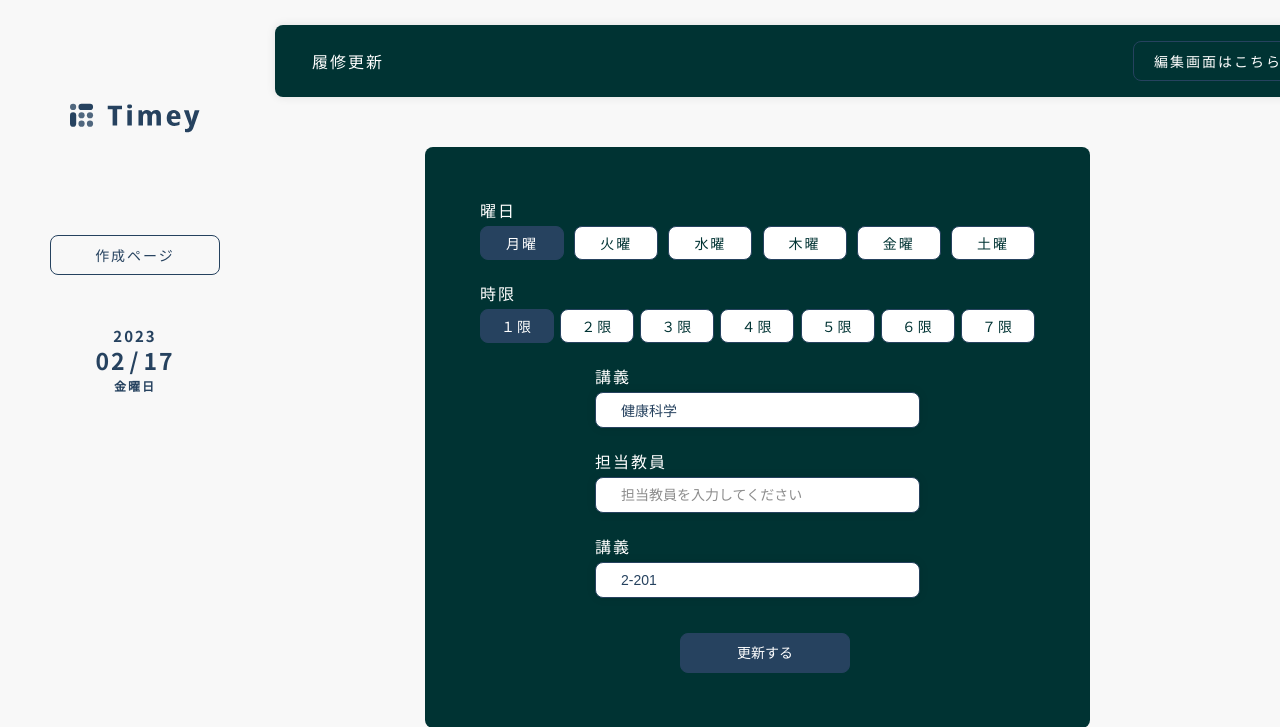
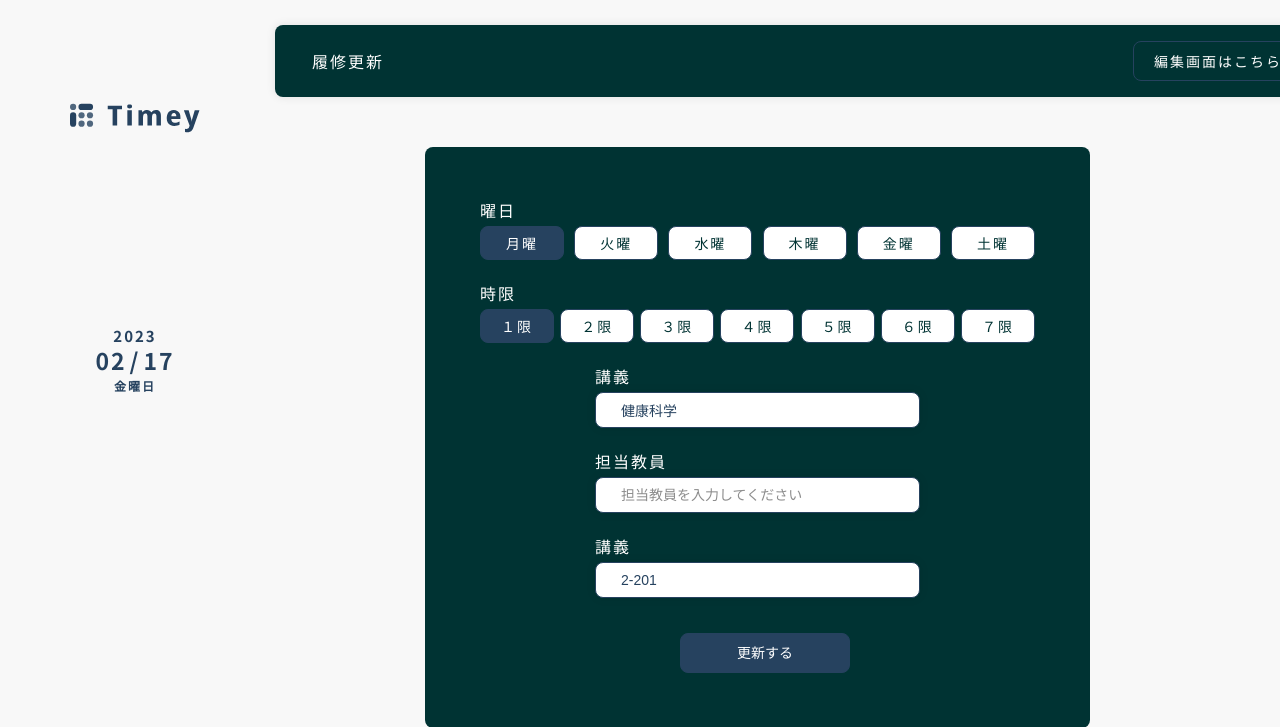
Before and after one commit to 1nary/Timey, a Django app: page /edit/25 in a window 1280 px wide; the page is wider, and only the part inside the window is pictured. Shown: the top 727 px of that part. Run offline with Django 3.2, Linux system fonts and the light colour scheme; data comes from the database, SQL or seed files in the repository; some libraries are stand-ins or nearby versions.

Commit message:
サイドバー構成変更

```diff
--- a/create/templates/create/delete.html
+++ b/create/templates/create/delete.html
@@ -97,7 +97,7 @@
         <div class="body__sidebar-logo">
           <a href="{% url 'index' %}"><img class="body__sidebar-logo-img" src="{% static 'img/logo.svg' %}" alt=""></a>
         </div>
-        <a class="btn btn--disabled body__sidebar-btn-create " href="{% url 'index' %}">作成ページ</a>
+        {% comment %} <a class="btn btn--disabled body__sidebar-btn-create " href="{% url 'index' %}">作成ページ</a> {% endcomment %}
         <div class="body__sidebar-time">
           <div class="body__sidebar-date">
             <span id="year">{% now "Y" %}</span><br><span id="month">{% now "m" %}</span><span id="space">/</span><span id="date">{% now "d" %}</span><span id="day">{% now "l" %}</span>
--- a/create/templates/create/edit.html
+++ b/create/templates/create/edit.html
@@ -58,7 +58,7 @@
         <div class="body__sidebar-logo">
           <a href="{% url 'index' %}"><img class="body__sidebar-logo-img" src="{% static 'img/logo.svg' %}" alt=""></a>
         </div>
-        <a class="btn btn--disabled body__sidebar-btn-create " href="{% url 'index' %}">作成ページ</a>
+        {% comment %} <a class="btn btn--disabled body__sidebar-btn-create " href="{% url 'index' %}">作成ページ</a> {% endcomment %}
         <div class="body__sidebar-time">
           <div class="body__sidebar-date">
             <span id="year">{% now "Y" %}</span><br><span id="month">{% now "m" %}</span><span id="space">/</span><span id="date">{% now "d" %}</span><span id="day">{% now "l" %}</span>
--- a/create/templates/create/index.html
+++ b/create/templates/create/index.html
@@ -98,7 +98,7 @@
         <div class="body__sidebar-logo">
           <a href="{% url 'index' %}"><img class="body__sidebar-logo-img" src="{% static 'img/logo.svg' %}" alt=""></a>
         </div>
-        <a class="btn body__sidebar-btn-create " href="{% url 'index' %}">作成ページ</a>
+        {% comment %} <a class="btn body__sidebar-btn-create " href="{% url 'index' %}">作成ページ</a> {% endcomment %}
         <div class="body__sidebar-time">
           <div class="body__sidebar-date">
             <span id="year">{% now "Y" %}</span><br><span id="month">{% now "m" %}</span><span id="space">/</span><span id="date">{% now "d" %}</span><span id="day">{% now "l" %}</span>
```
